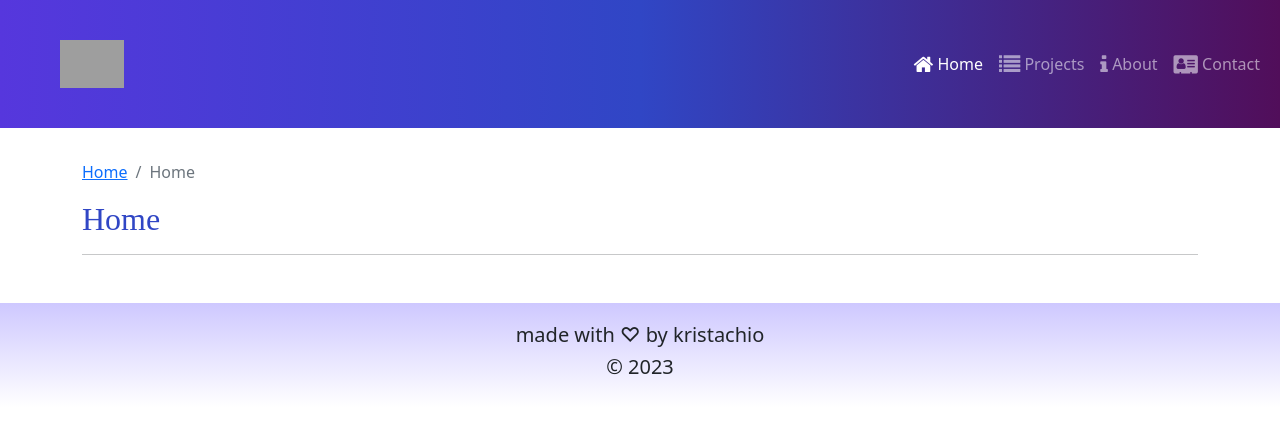
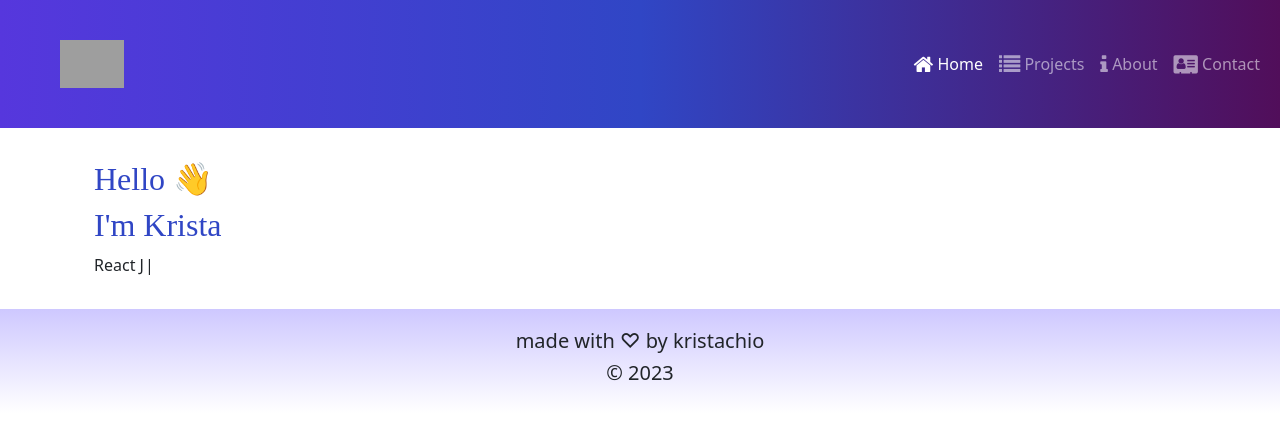
Before and after one commit to kristachio/krista-portfolio, a React (Create React App) app: page / in a window 1280 px wide. Shown: the top 428 px of the page. Built offline with nearby package versions, Linux system fonts and the light colour scheme; grey boxes are pictures that could not be loaded.

Commit message:
Typewriter effect and wave animation added to HomePage

```diff
--- a/src/App.css
+++ b/src/App.css
@@ -1,5 +1,7 @@
+
+
 body {
-    font-family: 'Open Sans', sans-serif;
+    font-family: 'Comic Sans', sans-serif;
 }
 
 h1,
@@ -73,3 +75,39 @@ h2 {
     opacity: 0;
     transition: 300ms ease-in;
 }
+
+
+.wave {
+    animation-name: wave-animation; /* Refers to the name of your @keyframes element below */
+    animation-duration: 2.1s; /* Change to speed up or slow down */
+    animation-iteration-count: infinite; /* Never stop waving :) */
+    transform-origin: 70% 70%; /* Pivot around the bottom-left palm */
+    display: inline-block;
+  }
+
+  @keyframes wave-animation {
+    0% {
+      transform: rotate(0deg);
+    }
+    10% {
+      transform: rotate(14deg);
+    } /* The following five values can be played with to make the waving more or less extreme */
+    20% {
+      transform: rotate(-8deg);
+    }
+    30% {
+      transform: rotate(14deg);
+    }
+    40% {
+      transform: rotate(-4deg);
+    }
+    50% {
+      transform: rotate(10deg);
+    }
+    60% {
+      transform: rotate(0deg);
+    } /* Reset for the last half to pause */
+    100% {
+      transform: rotate(0deg);
+    }
+  }
--- a/src/App.js
+++ b/src/App.js
@@ -7,6 +7,7 @@ import Footer from './components/Footer';
 import ProjectsDirectoryPage from './pages/ProjectsDirectoryPage';
 import ProjectDetailPage from './pages/ProjectDetailPage';
 import './App.css';
+
 
 function App() {
     return (
--- /dev/null
+++ b/src/components/HomeComp.js
@@ -0,0 +1,28 @@
+
+import { Container, Row, Col } from 'reactstrap';
+import TypewriterText from './Typewriter';
+
+
+const HomeComp = () => {
+  return (
+    <div className='homepagebackground'>
+      <Container>
+        <Row>
+          <Col md={7}>
+            <h2 className='headtext'>Hello <span className='wave'>👋 </span></h2>
+            <h2 className='nametext'>I'm Krista</h2>
+            <span></span>
+            <TypewriterText />
+          </Col>
+
+          <Col md={5}>
+            <div className="imagedeveloper">
+            </div>
+          </Col>
+        </Row>
+      </Container>
+    </div>
+  )
+};
+
+export default HomeComp;
--- /dev/null
+++ b/src/components/Typewriter.js
@@ -0,0 +1,21 @@
+
+import Typewriter from "typewriter-effect";
+
+const TypewriterText = () => {
+  return (
+    <Typewriter
+      options={{
+        strings: [
+          "React JS Developer",
+          "Front End Developer",
+          "Cool Chick"
+        ],
+        autoStart: true,
+        loop: true,
+        deleteSpeed: 50,
+      }}
+    />
+  );
+};
+
+export default TypewriterText;
--- a/src/pages/HomePage.js
+++ b/src/pages/HomePage.js
@@ -1,10 +1,11 @@
 import { Container } from 'reactstrap';
-import SubHeader from '../components/SubHeader';
+import HomeComp from '../components/HomeComp';
+
 
 const HomePage = () => {
     return (
         <Container>
-            <SubHeader current='Home' />
+          <HomeComp />
         </Container>
     );
 };
```
